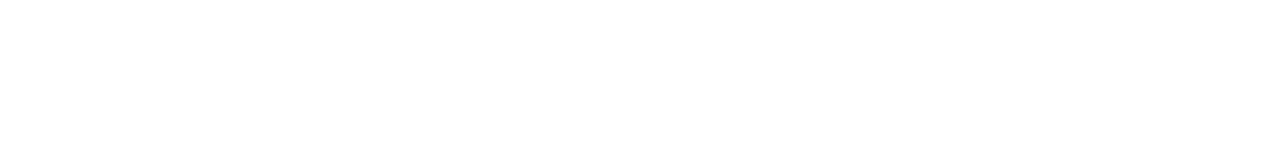
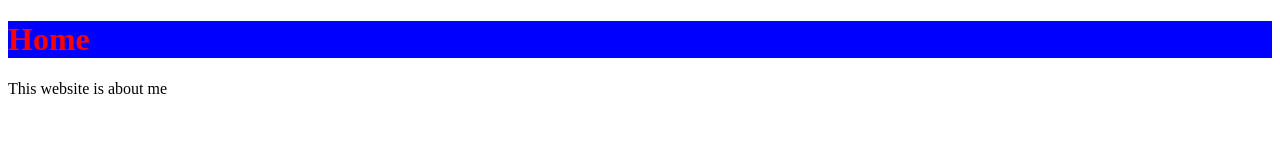
Before and after one commit to sdpoulose/sdp.dev, a plain HTML site: page index.html in a window 1280 px wide. Drawn offline with Linux system fonts and the light colour scheme.

Commit message:
added heading to home page

```diff
--- a/index.html
+++ b/index.html
@@ -1,11 +1,13 @@
 <!DOCTYPE html>
 <html>
     <head>
+        <meta charset = "UTF-8">
         <title> Home </title>
     </head>
     <body>
-        <p>
+        <h1 style = "color: red; background-color: blue;"> Home </h1>
+        <p> This website is about me</p>
 
-        </p>
+        <!-- fill out this section later -->
     </body>
 </html>
```
